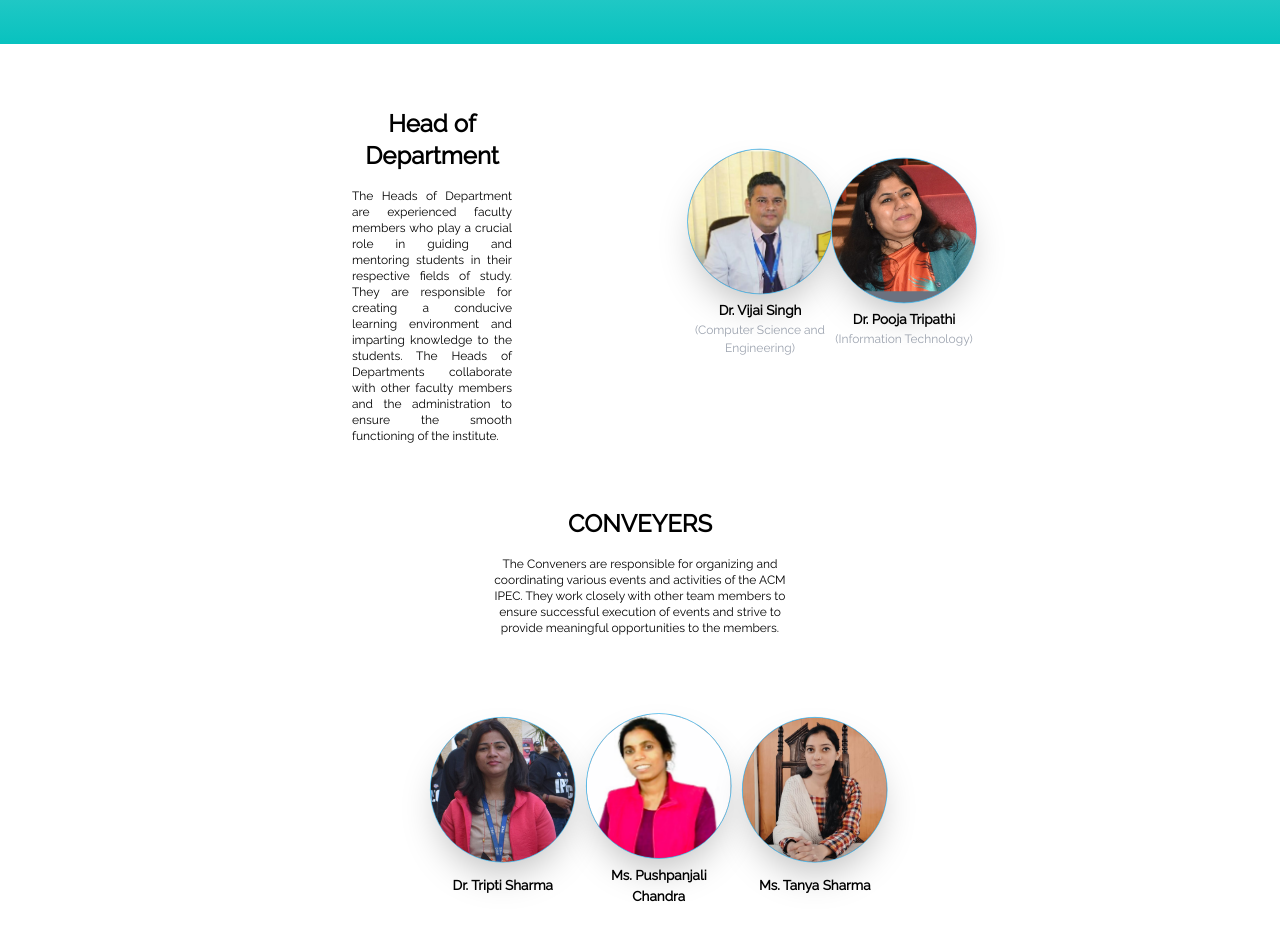
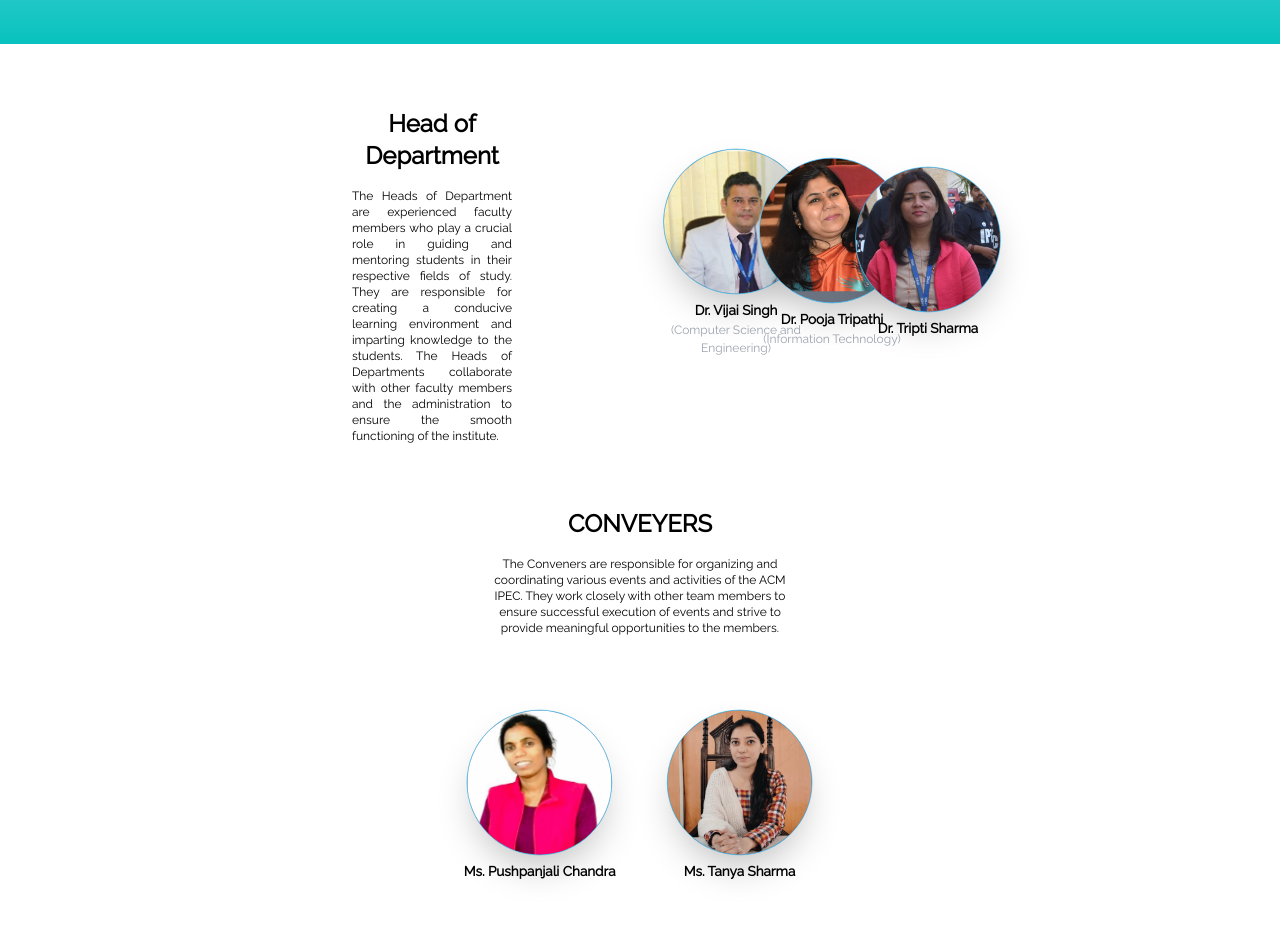
Before and after one commit to ACM-IPEC-ORG/ACM-new-website, a React (Vite) app: page /Teams in a window 1280 px wide. Shown: the part 420-1372 px from the top of the page. Built offline with nearby package versions, Linux system fonts and the light colour scheme; a web font is replaced by a local one.

Commit message:
Updated Tripti Mam's designation

```diff
--- a/src/Components/Lists/TeamList.js
+++ b/src/Components/Lists/TeamList.js
@@ -5,17 +5,7 @@ import TanyaS from "../../assets/Images/Team/Teacher/Tanya_Sharma.jpeg"
 import PushpanjaliC from "../../assets/Images/Team/Teacher/Pushpanjali_Chandra.jpeg"
 export const ConveyersList=[
 
-    {
-        id:"2",
-        img:TriptiS,
-        name:"Dr. Tripti Sharma",
-        // title:"",
-        facebook:"https://www.facebook.com/tripti.sharma.94849",
-        // instagram:"",
-        email:"tripti.sharma@ipec.org.in",
-        twitter:"",
-        // linkedin:"https://acm.ipec.org.in/team.html#"
-    },
+
     // {
     //     id:"3",
     //     img:MonikaS,
@@ -73,6 +63,17 @@ export const HeadsDList=[
         // instagram:"",
         // twitter:"",
         // linkedin:"https://www.linkedinedin.com/in/designkarta"
+    },
+    {
+        id:"2",
+        img:TriptiS,
+        name:"Dr. Tripti Sharma",
+        // title:"",
+        facebook:"https://www.facebook.com/tripti.sharma.94849",
+        // instagram:"",
+        email:"tripti.sharma@ipec.org.in",
+        twitter:"",
+        // linkedin:"https://acm.ipec.org.in/team.html#"
     },
 ]
 // Founders
--- a/src/Pages/Teams/Teams.jsx
+++ b/src/Pages/Teams/Teams.jsx
@@ -81,7 +81,7 @@ export default function Teams() {
                         <h1 className="text-2xl py-4 font-semibold">Head of Department</h1>
                         <p className="text-xs lg:text-justify">The Heads of Department are experienced faculty members who play a crucial role in guiding and mentoring students in their respective fields of study. They are responsible for creating a conducive learning environment and imparting knowledge to the students. The Heads of Departments collaborate with other faculty members and the administration to ensure the smooth functioning of the institute.</p>
                     </div>
-                    <div className="grid md:grid-flow-col scale-75 md:grid-cols-2 grid-cols-1 place-items-center">
+                    <div className="grid md:grid-flow-col scale-75 md:grid-cols-3 grid-cols-1 place-items-center">
                         {HEADsD}
                     </div>
                 </div>
@@ -94,7 +94,7 @@ export default function Teams() {
                         <h1 className="text-2xl py-4 font-semibold">CONVEYERS</h1>
                         <p className="text-xs ">The Conveners are responsible for organizing and coordinating various events and activities of the ACM IPEC. They work closely with other team members to ensure successful execution of events and strive to provide meaningful opportunities to the members.</p>
                     </div>
-                    <div className="grid md:grid-flow-col scale-75 md:grid-cols-3 grid-cols-1 justify-evenly xl:px-64 lg:px-12 md:gap-12 px-10 py-8">
+                    <div className="grid md:grid-flow-col scale-75 md:grid-cols-2 grid-cols-1 justify-evenly xl:px-64 lg:px-12 md:gap-12 px-10 py-8">
                         {Conveyer}
                     </div>
                 </div>
```
